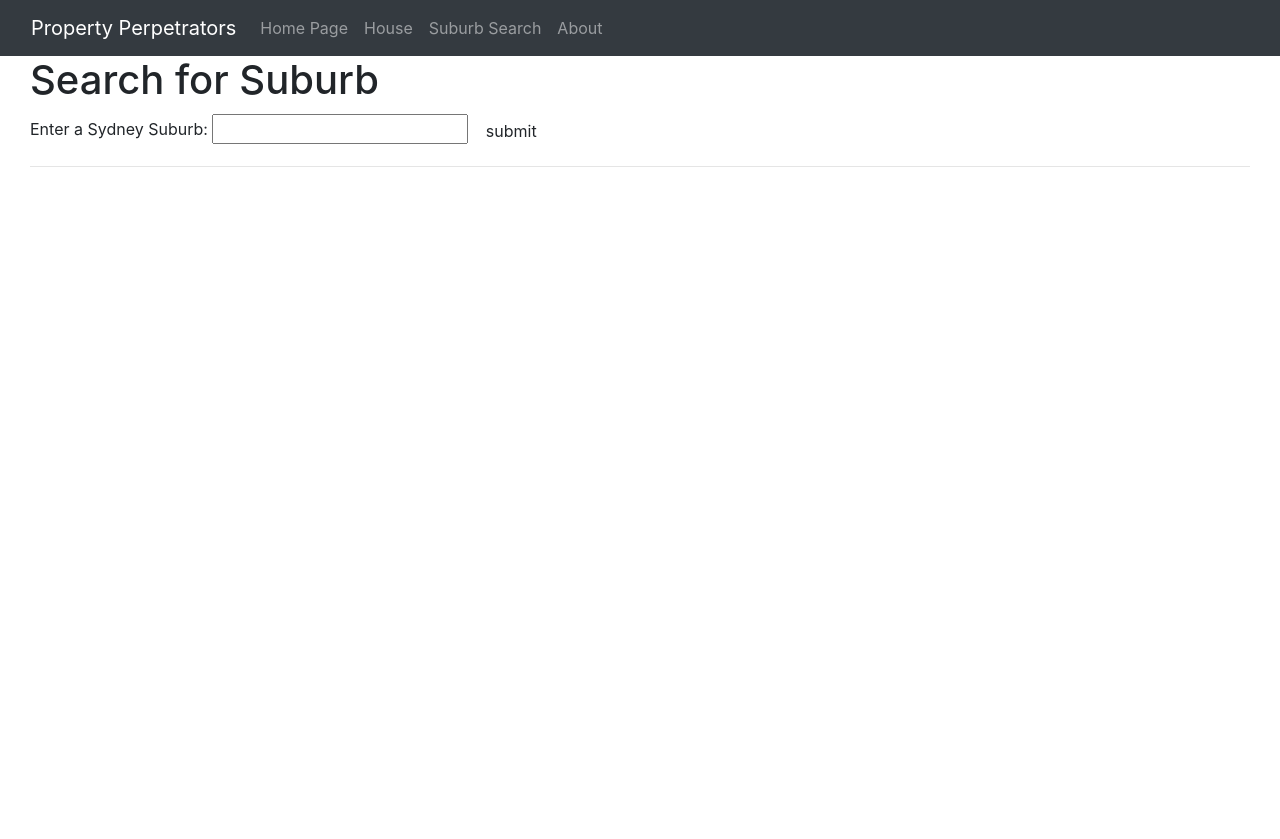
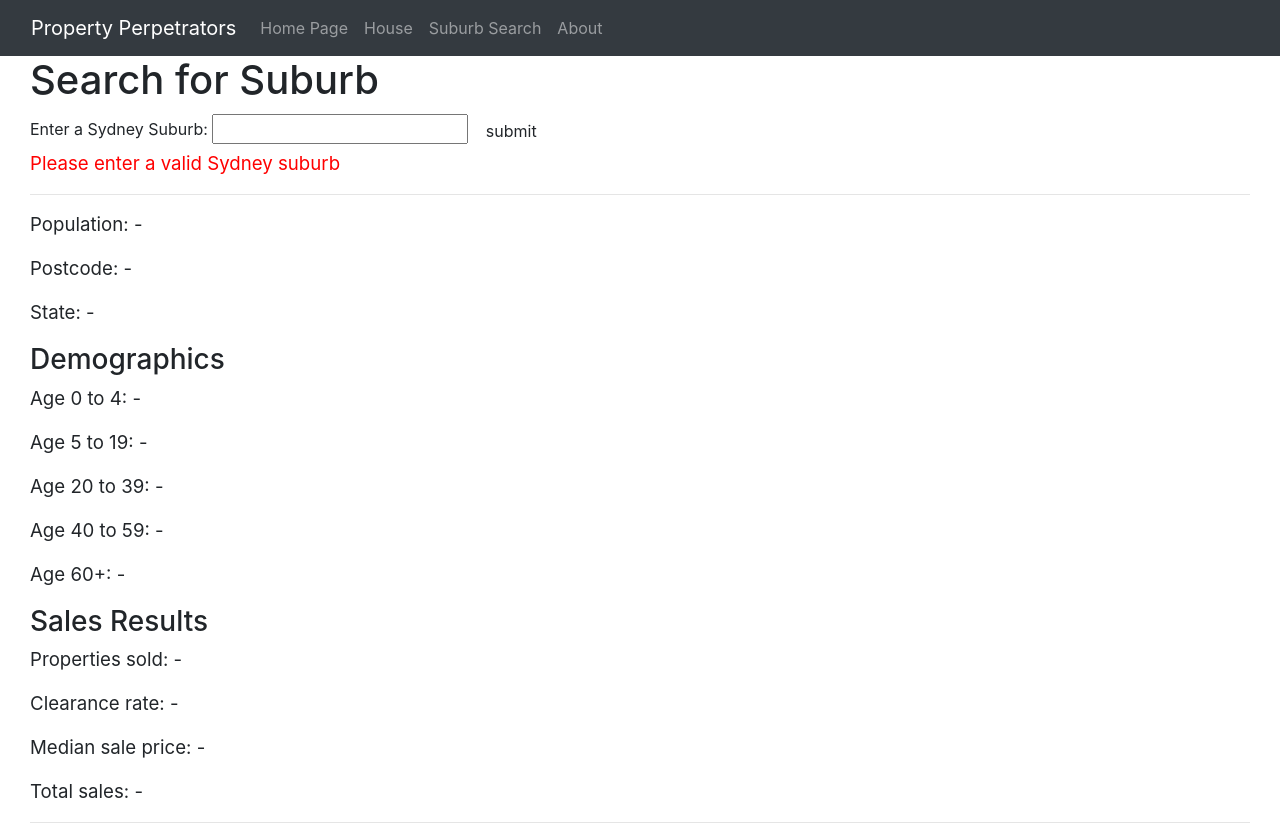
Before and after one commit to RandomRunt/SoftwareCapstoneProject, a Flask app: page /suburb_search in a window 1280 px wide. Before the commit the page ends 167 px from the top, so only its background shows below. Run offline with Flask 2, Linux system fonts and the light colour scheme; data comes from the database, SQL or seed files in the repository; both versions use the stored data as it was after the commit; data that the repository does not hold is empty; parts of the project's set-up code (start-up, migrations or seed data) failed here and were passed over; some libraries are stand-ins or nearby versions.

Commit message:
Finished all of suburb stuff, just need to do some visualisations which hopefully someone can do later

```diff
--- a/app.py
+++ b/app.py
@@ -59,18 +59,30 @@
 
 @app.route('/suburb_search', methods=['GET', 'POST'])
 def suburb_search():
-    suburb = "Bankstown"
+    suburb = ""
     form = suburb_inputs(request.form)
     message_name = ''
 
+    age_0_to_4 = '-'
+    age_5_to_19 = '-'
+    age_20_to_39 = '-'
+    age_40_to_59 = '-'
+    age_60_plus = '-'
+    postcode = '-'
+    state = '-'
+    properties_sold = '-'
+    clearance_rate = '-'
+    median_sale = '-'
+    total_sale = '-'
+    population = '-'
+
     if request.method == 'POST':
         suburb = request.form['suburb_input']
-        print(suburb)
+
+    print(suburb)
     suburb_check = data_base.findSuburb(suburb)
 
     if not suburb_check:
-        message_name = 'please enter a Sydney suburb'
-
         response_1 = requests.request(
             "GET",
             endpoint_url + "salesResults/Sydney/listings",
@@ -78,69 +90,68 @@
         )
         sales_result = response_1.json()
         street_num = ''
+        street_name = ''
+
         for row in sales_result:
             if row.get('suburb') == suburb:
                 street_num = row.get('streetNumber')
                 street_name = row.get('streetName')
-                state = row.get('state')
+                state = row.get('state').upper()
                 street_type = row.get('streetType')
                 postcode = row.get('postcode')
-                print(street_num, street_name, state, postcode, street_type)
+                suburb = row.get('suburb')
+                print(street_num, street_name, state, postcode, street_type, suburb)
 
-        if street_num == '':
-            message_name = 'We do not have information on', suburb, ' at the moment, please enter another Sydney suburb'
-            age_0_to_4 = '-'
-            age_5_to_19 = '-'
-            age_20_to_39 = '-'
-            age_40_to_59 = '-'
-            age_60_plus = '-'
-            postcode = '-'
-            state = '-'
-            properties_sold = '-'
-            clearance_rate = '-'
-            median_sale = '-'
-            total_sale = '-'
-            population = '-'
+        if postcode == '-':
+            message_name = 'Please enter a valid Sydney suburb'
         else:
             response_4 = requests.request(
                 "GET",
-                endpoint_url + "addressLocators?searchLevel=Address&streetNumber=" + str(street_num) + "&streetName=" +
-                str(street_name) + "&streetType=Street&suburb=" + str(suburb) + "&state=" + str(state) + "&postcode=" +
-                str(postcode), headers={'Authorization': 'Bearer ' + access_token["access_token"], 'Content-Type':
-                    'application/json'}
+                endpoint_url + "addressLocators?searchLevel=Address&streetNumber=" + street_num + "&streetName="
+                + street_name + "&streetType=Rd&suburb=" + suburb + "&state=NSW&postcode=" + postcode,
+                headers={'Authorization': 'Bearer ' + access_token["access_token"], 'Content-Type': 'application/json'}
             )
             print(response_4.json())
-            properties = response_4.json()[0]
-            suburb_levels = properties.get('ids')[2]
-            suburb_id = suburb_levels.get('id')
 
-            response_2 = requests.request(
-                "GET",
-                endpoint_url + "demographics?level=Suburb&id=" + str(suburb_id) + "&types=AgeGroupOfPopulation",
-                headers={'Authorization': 'Bearer ' + access_token["access_token"], 'Content-Type': 'application/json'}
-            )
-            age_demographics = (response_2.json().get('demographics'))[0]
-            indepth = age_demographics.get('items')
+            if str(response_4.json()) == "{'message': '[]'}":
+                message_name = 'We do not have information on ' + suburb +\
+                               ' at the moment, please enter another Sydney suburb'
+            else:
+                properties = response_4.json()[0]
+                suburb_levels = properties.get('ids')[2]
+                suburb_id = suburb_levels.get('id')
 
-            age_0_to_4 = indepth[0].get('value')
-            age_5_to_19 = indepth[2].get('value')
-            age_20_to_39 = indepth[4].get('value')
-            age_40_to_59 = indepth[3].get('value')
-            age_60_plus = indepth[1].get('value')
-            population = age_demographics.get('total')
+                response_2 = requests.request(
+                    "GET",
+                    endpoint_url + "demographics?level=Suburb&id=" + str(suburb_id) + "&types=AgeGroupOfPopulation",
+                    headers={'Authorization': 'Bearer ' + access_token["access_token"],
+                             'Content-Type': 'application/json'}
+                )
+                age_demographics = (response_2.json().get('demographics'))[0]
+                indepth = age_demographics.get('items')
 
-            response_3 = requests.request(
-                "GET",
-                endpoint_url + "salesResults/Sydney",
-                headers={'Authorization': 'Bearer ' + access_token["access_token"], 'Content-Type': 'application/json'}
-            )
-            properties_sold = response_3.json().get("numberSold")
-            total_sale = response_3.json().get("totalSales")
-            median_sale = response_3.json().get("median")
-            clearance_rate = response_3.json().get("adjClearanceRate")
+                age_0_to_4 = indepth[0].get('value')
+                age_5_to_19 = indepth[2].get('value')
+                age_20_to_39 = indepth[4].get('value')
+                age_40_to_59 = indepth[3].get('value')
+                age_60_plus = indepth[1].get('value')
+                population = age_demographics.get('total')
 
-            data_base.addSuburb(suburb_id, suburb, age_0_to_4, age_5_to_19, age_20_to_39, age_40_to_59, age_60_plus,
-                                postcode, state, properties_sold, clearance_rate, median_sale, total_sale, population)
+                response_3 = requests.request(
+                    "GET",
+                    endpoint_url + "salesResults/Sydney",
+                    headers={'Authorization': 'Bearer ' + access_token["access_token"],
+                             'Content-Type': 'application/json'}
+                )
+                properties_sold = response_3.json().get("numberSold")
+                total_sale = response_3.json().get("totalSales")
+                median_sale = response_3.json().get("median")
+                clearance_rate = response_3.json().get("adjClearanceRate")
+                print('done')
+
+                data_base.addSuburb(suburb_id, suburb, age_0_to_4, age_5_to_19, age_20_to_39, age_40_to_59, age_60_plus,
+                                    postcode, state, properties_sold, clearance_rate, median_sale, total_sale,
+                                    population)
 
     else:
         suburb_info = suburb_check[0]
@@ -158,7 +169,7 @@
         population = suburb_info[12]
         print("yeet")
 
-    return render_template("suburb.html", message_name=message_name, form=form, age_0_to_4=age_0_to_4,
+    return render_template("suburb.html", suburb=suburb, message_name=message_name, form=form, age_0_to_4=age_0_to_4,
                            age_5_to_19=age_5_to_19, age_20_to_39=age_20_to_39, age_40_to_59=age_40_to_59,
                            age_60_plus=age_60_plus, postcode=postcode, state=state, properties_sold=properties_sold,
                            clearance_rate=clearance_rate, median_sale=median_sale, total_sale=total_sale,
--- a/templates/suburb.html
+++ b/templates/suburb.html
@@ -16,6 +16,22 @@
             {% if message_name %}
                 <p style="color: red">{{ message_name }}</p>
             {% endif %}
+        <hr>
+        <h2>{{ suburb }}</h2>
+        <p>Population: {{ population }} </p>
+        <p>Postcode: {{ postcode }}</p>
+        <p>State: {{ state }}</p>
+        <h3>Demographics</h3>
+        <p>Age 0 to 4: {{ age_0_to_4 }} </p>
+        <p>Age 5 to 19: {{ age_5_to_19 }} </p>
+        <p>Age 20 to 39: {{ age_20_to_39 }} </p>
+        <p>Age 40 to 59: {{ age_40_to_59 }} </p>
+        <p>Age 60+: {{ age_60_plus }} </p>
+        <h3>Sales Results</h3>
+        <p>Properties sold: {{ properties_sold }}</p>
+        <p>Clearance rate: {{ clearance_rate }}</p>
+        <p>Median sale price: {{ median_sale }}</p>
+        <p>Total sales: {{ total_sale }}</p>
 
         </form>
         <hr>
```
Also changed, not shown: properties.db.
